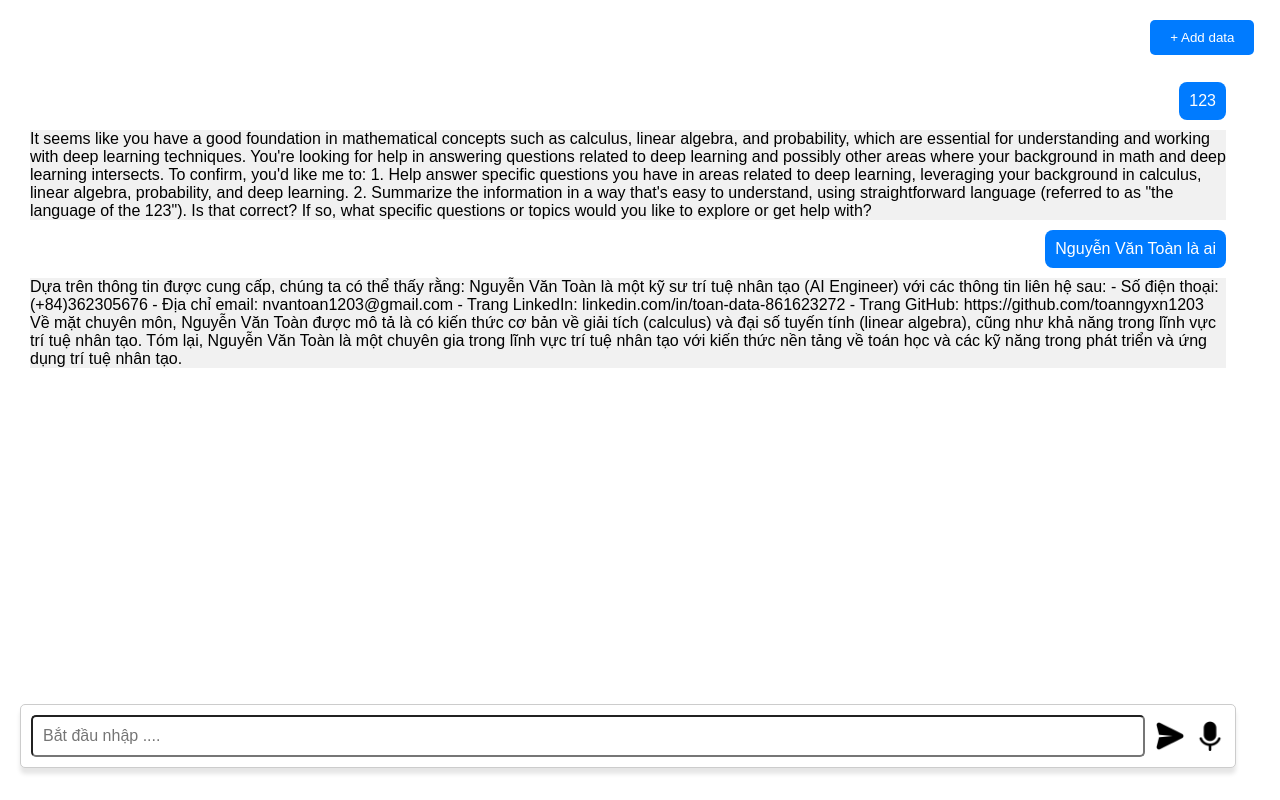
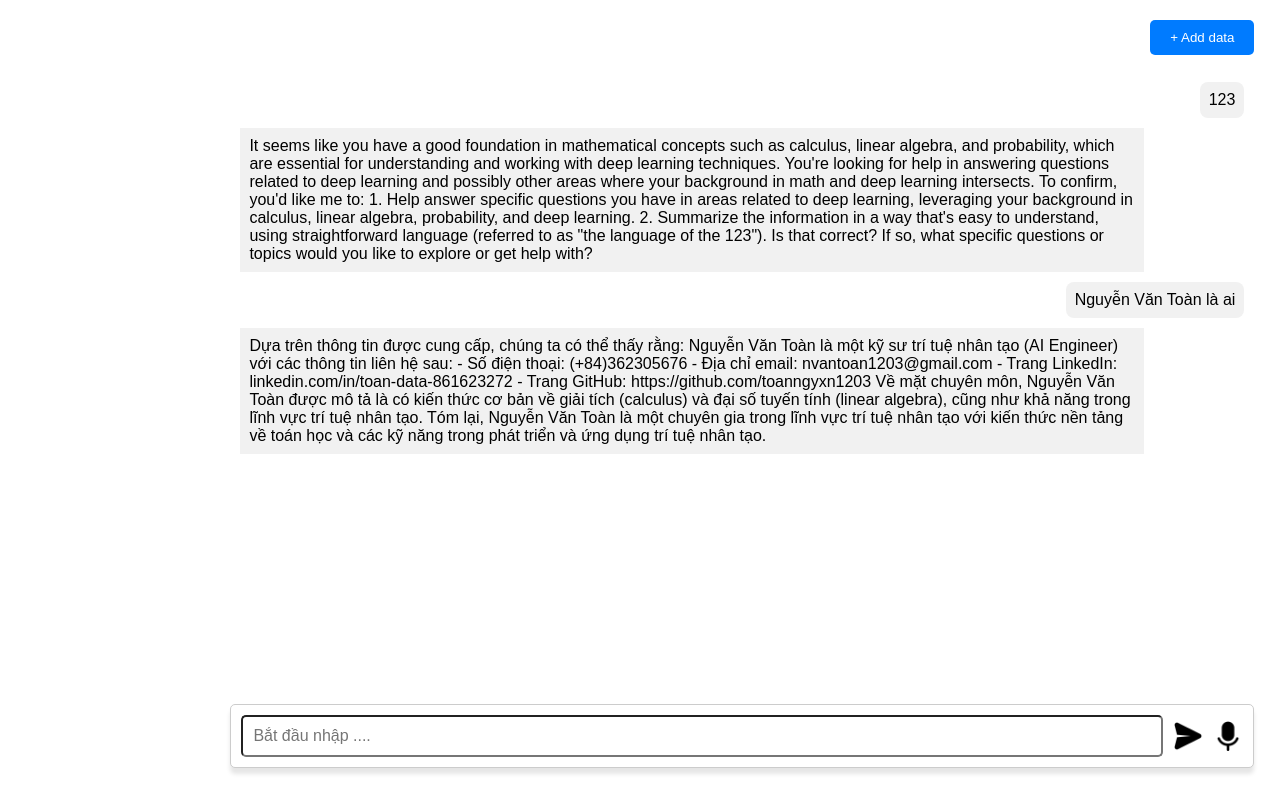
Before and after one commit to noaft/Notebook_LLM, a FastAPI app: page / in a window 1280 px wide. Run offline with FastAPI, Linux system fonts and the light colour scheme; data comes from the database, SQL or seed files in the repository.

Commit message:
fix interface

```diff
--- a/api/upload.py
+++ b/api/upload.py
@@ -23,7 +23,7 @@ async def upload(file: UploadFile = File(...)):
 
     # Process the PDF
     texts = read_content(file_path)
-    model.save_multil(texts)
+    model.save_multil(texts, file.filename)
 
     return {"filename": file.filename, "content_type": file.content_type}
 
--- a/model/document.py
+++ b/model/document.py
@@ -34,7 +34,10 @@ class PDFEmbeddingFAISS:
         self.index = faiss.IndexIDMap(faiss.IndexFlatL2(dimension))
         print(f"FAISS index inited")
 
-    def save_multil(self, texts, faiss_file="faiss_index.bin", text_file = "text.json"):
+    def save_multil(self,name_file, texts):
+        faiss_file = f"{name_file}.bin"
+        text_file = f"{name_file}.json"
+
         vectors = self.embed_texts(texts) # embbed
         ids = np.array(range(len(texts)))  # create id
 
--- a/static/css/index.css
+++ b/static/css/index.css
@@ -27,7 +27,8 @@ body {
 
 /* Khung hiển thị nội dung chat */
 .chat-show {
-    width: 95%;
+    width: 80%;
+    left: 18%;
     top: 9%;
     position: absolute;
     margin: 0 auto 20px;
@@ -53,24 +54,29 @@ body {
 /* Tin nhắn người dùng (bên phải) */
 .user-message {
     align-self: flex-end;
-    background-color: #007bff;
-    color: white;
+    max-width: 90%;
+    background-color: #f1f1f1;
+    color: #000;
     text-align: right;
+    padding: 0.9%;
 }
 
 /* Tin nhắn bot (bên trái) */
 .bot-response {
     align-self: flex-start;
     background-color: #f1f1f1;
+    max-width: 90%;
     color: black;
     text-align: left;
+    padding: 0.9%;
 }
 
 
 /* Khung nhập chat */
 .chat-container {
-    width: 95%;
+    width: 80%;
     top: 88%;
+    left: 18%;
     position: absolute;
     margin: 0 auto;
     display: flex;
@@ -106,3 +112,19 @@ body {
 .send:hover{
     cursor: pointer;
 }
+
+.file-show{
+    width: 15%;
+    left: 1%;
+    top: 9%;
+    position: absolute;
+    margin: 0 auto 20px;
+    height: 90vh;
+    background-color: #fff;
+    padding: 10px;
+    border-radius: 5px;
+    overflow-y: auto;
+    display: flex;
+    flex-direction: column;
+    gap: 10px;
+}
--- a/templates/index.html
+++ b/templates/index.html
@@ -11,6 +11,9 @@
 <body>
     <button class = "add-data" id = "add-data">+ Add data</button>
     <input type="file" name="upload" class = "add-pdf" id = "add-pdf" accept="application/pdf" />
+    <div class = "file-show" id = "file-show">
+
+    </div>
     <div class = "chat-show">
 
     </div>
```
Also changed, not shown: api/user.py (+7 -0 lines).
